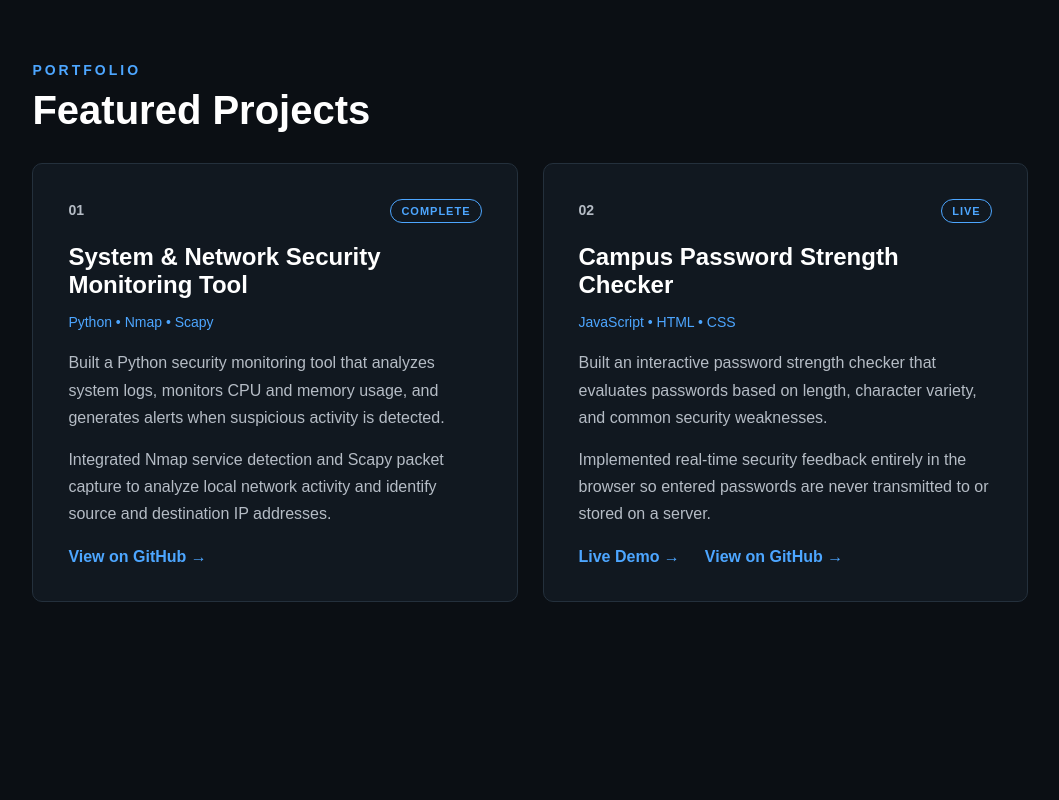
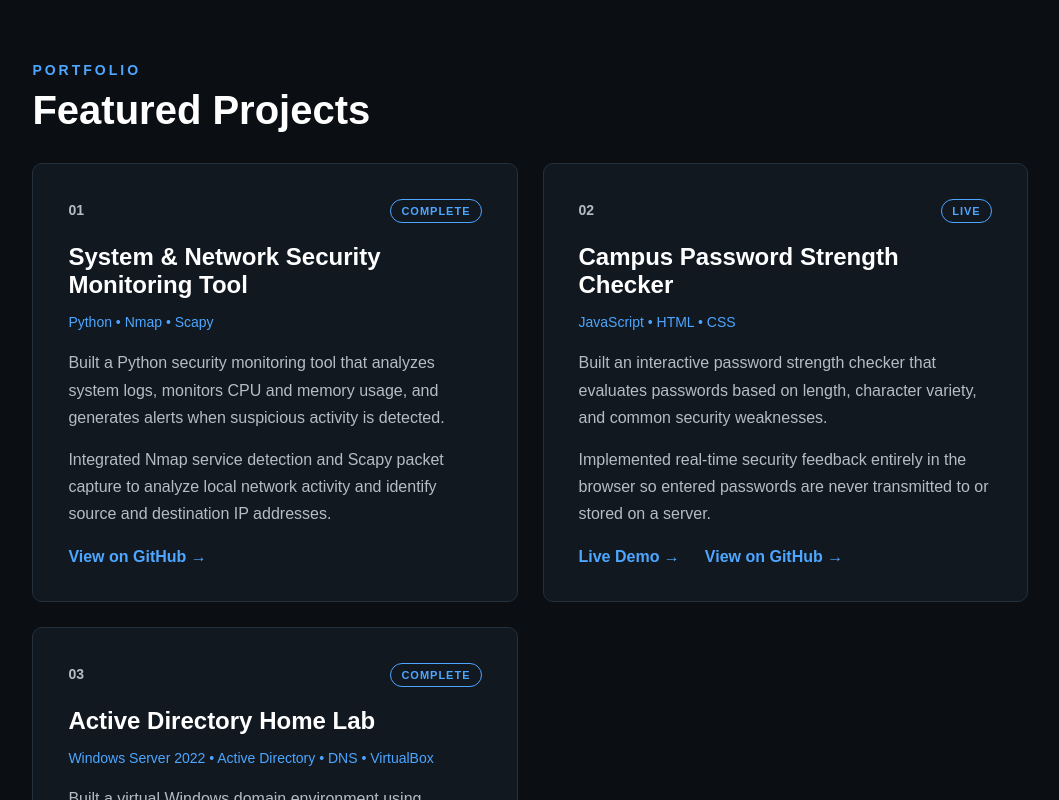
Before and after one commit to ekim23205/Cybersecurity-portfolio, a React (Vite) app: page / in a window 1280 px wide. Shown: the part 2000-2800 px from the top of the page, without its empty margins (110-1169 px from the left). Built offline with nearby package versions, Linux system fonts and the light colour scheme.

Commit message:
Add Active Directory home lab project

```diff
--- a/src/App.jsx
+++ b/src/App.jsx
@@ -35,6 +35,23 @@ details:
     {
       text: "View on GitHub →",
       url: "https://github.com/ekim23205/campus-password-strength-checker",
+    },
+  ],
+},
+
+{
+  number: "03",
+  title: "Active Directory Home Lab",
+  technologies: "Windows Server 2022 • Active Directory • DNS • VirtualBox",
+  status: "Complete",
+  description:
+    "Built a virtual Windows domain environment using Windows Server 2022 and Windows 10 to simulate how organizations centrally manage users and computers.",
+  details:
+    "Configured the lab.local domain, DNS, organizational units, user accounts, and security groups. Connected a Windows 10 client to the domain and verified centralized authentication and computer management through Active Directory.",
+  links: [
+    {
+      text: "View on GitHub →",
+      url: "https://github.com/ekim23205/active-directory-home-lab",
     },
   ],
 },
```
